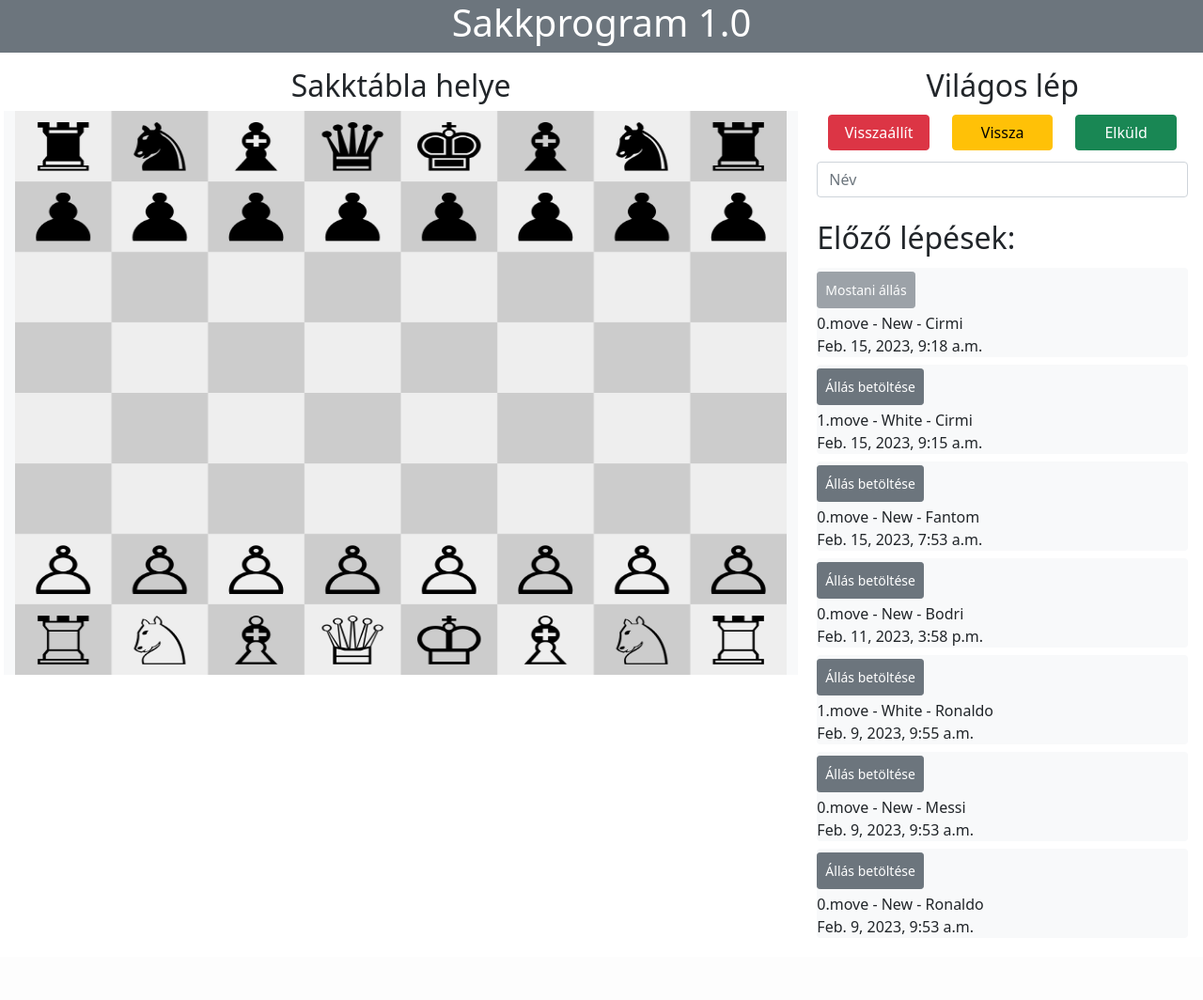
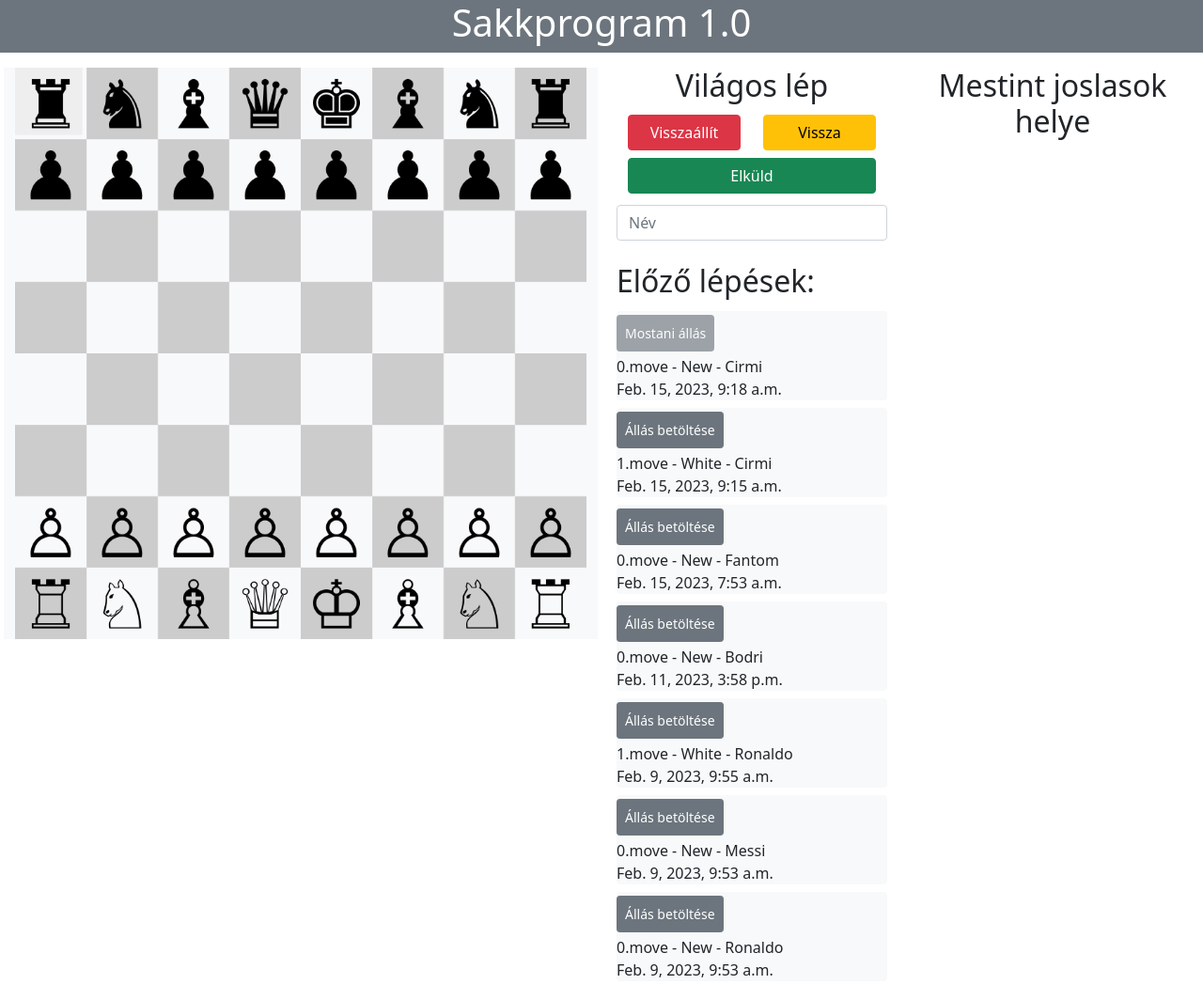
Before and after one commit to UFO01/Szakdolgozat, a Django app: page / in a window 1280 px wide. Shown: the whole page at 94% size. Before the commit the page ends 994 px from the top, so only its background shows below. Run offline with Django 3.2, Linux system fonts and the light colour scheme; data comes from the database, SQL or seed files in the repository.

Commit message:
Téglalap alaku mezok bugfix + Mestint cuccok helyének megadása

```diff
--- a/Szakdolgozat/Szakdolgozat_app/static/js/sakk.js
+++ b/Szakdolgozat/Szakdolgozat_app/static/js/sakk.js
@@ -47,7 +47,7 @@ function main(positions_of_figures, white_or_black, id) {
 
 function draw_table() {
     ctx.fillStyle = "#EEEEEE";
-    ctx.fillRect(0, 0, CS, CS);
+    ctx.fillRect(0, 0, 100, 100);
     ctx.fillStyle = "#CCCCCC";
 
     for (let i = 0; i < 8; i += 2) {
@@ -66,7 +66,6 @@ function draw_table() {
         }
     }
 }
-
 
 function canvas_click(event) {
 
--- a/Szakdolgozat/Szakdolgozat_app/templates/Szakdolgozat_app/index.html
+++ b/Szakdolgozat/Szakdolgozat_app/templates/Szakdolgozat_app/index.html
@@ -18,16 +18,15 @@
     </div>
 
     <div class="row">
-        <div class="p-3 col-md-8"> <!-- 8 a sakktáblának, p-3 a padding mérete -->
-            <h2 class="text-center">Sakktábla helye</h2>
+        <div class="p-3 col-md-6"> <!-- 8 a sakktáblának, p-3 a padding mérete -->
             <div class="row text-center">
                 <div class="col"></div>
-                <canvas class="bg-light" style="max-height: 75vh; max-width: 100%;" height="800" width="800"
+                <canvas class="bg-light" style="max-width: 90vh;max-height: 90vh;"
                         id="chesstable"></canvas>
             </div>
 
         </div>
-        <div class="p-3 col-md-4"> <!-- md-4, mert a 12 fennamradóból 4 maradt -->
+        <div class="p-3 col-md-3"> <!-- md-4, mert a 12 fennamradóból 4 maradt -->
             <h2 class="text-center">{% if all_positions.first.white_or_black == "White" %}Sötét lép{% else %}Világos lép{% endif %}</h2>
             <form method="POST" action="#" id="move_form"> <!-- action="#": visszairányítás ugyanerre az oldalra--->
                 {% csrf_token %} <!-- Ez a parancs minden formos után kell, hogy hibamentesen lefusson-->
@@ -76,16 +75,19 @@
                 {% endfor %}
             </ul>
         </div>
+        <div class="p-3 col-md-3">
+            <h2 class="text-center">Mestint joslasok helye</h2>
+
+        </div>
     </div>
 </div>
-
 
 <script src="https://cdn.jsdelivr.net/npm/bootstrap@5.0.2/dist/js/bootstrap.bundle.min.js"
         integrity="sha384-MrcW6ZMFYlzcLA8Nl+NtUVF0sA7MsXsP1UyJoMp4YLEuNSfAP+JcXn/tWtIaxVXM"
         crossorigin="anonymous"></script>
 
-<script src="{% static 'js/sakk.js' %}"></script> <!-- nem találja a sakk.js-t, pedig jó az útvonal-->
 
+<script src="{% static 'js/sakk.js' %}"></script>
 <script>
     //document.getElementById('positions').value='rnbqkbnrppppppppxxxxxxxxxxxxxxxxxxxxxxxxxxxxxxxxPPPPPPPPRNBQKBNR';
     main('{{all_positions.first.positions_of_figures}}', '{{all_positions.first.white_or_black}}', '{{all_positions.first.id}}');
--- a/Szakdolgozat/Szakdolgozat_app/views.py
+++ b/Szakdolgozat/Szakdolgozat_app/views.py
@@ -6,7 +6,7 @@ from .models import Position
 
 def index(request):
 
-    context={}
+    context = {}
 
     if request.method == 'POST':
       if len(Position.objects.all()) >= 1:
```
